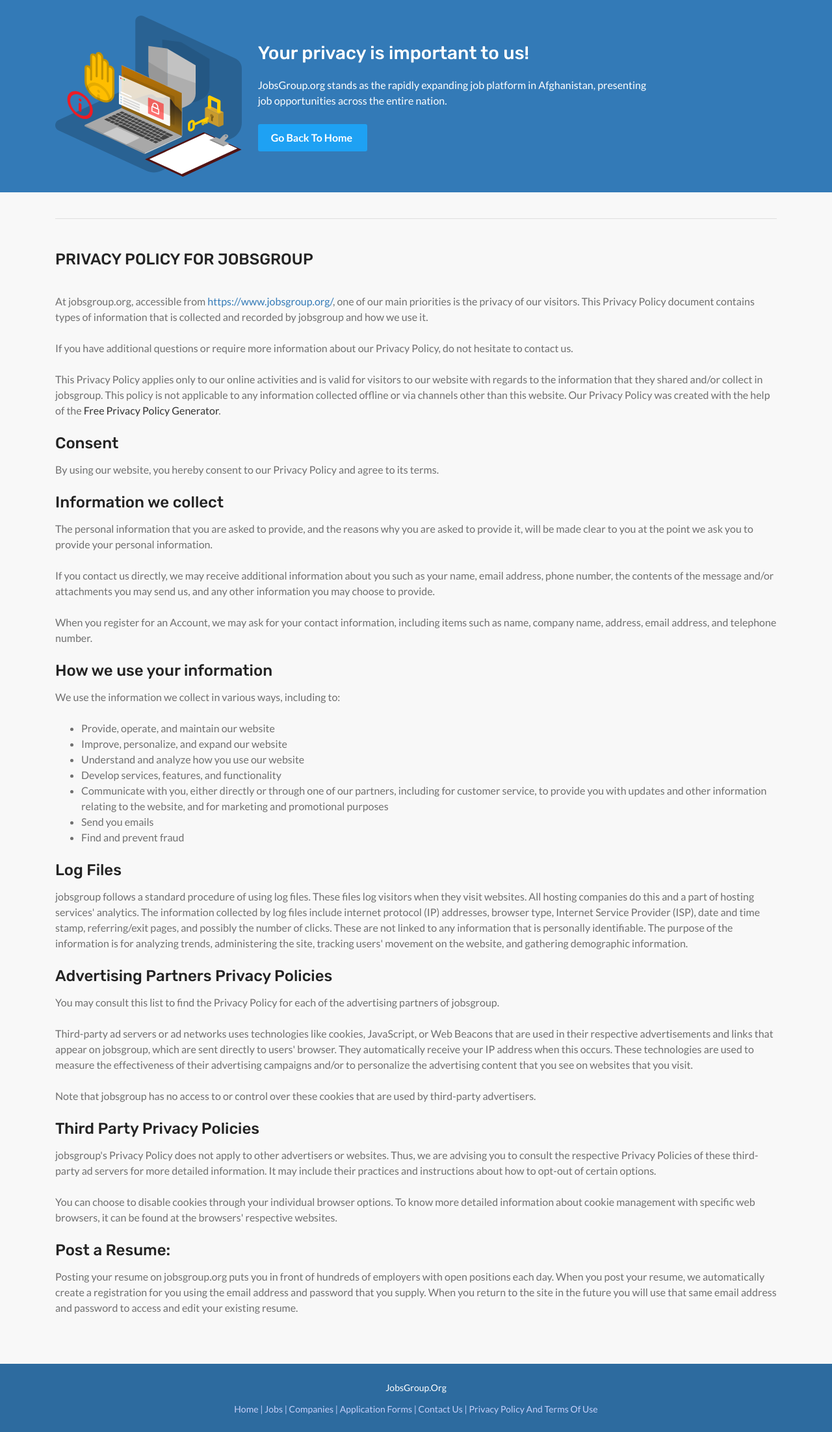
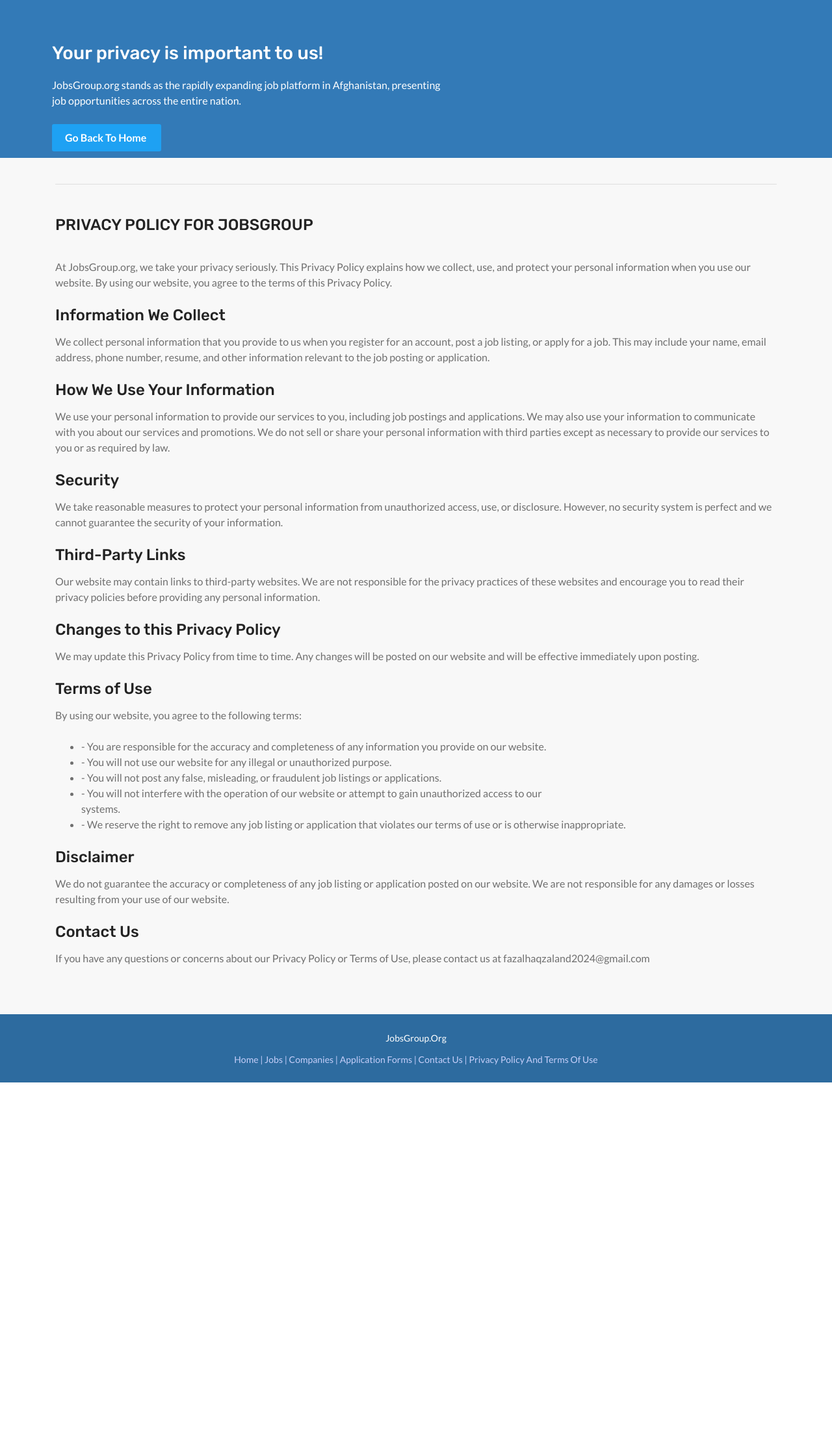
Before and after one commit to fazalhaq55/jobsgroup, a Django app: template templates/pages/privacy_policy.html in a window 1280 px wide. Shown: the part 83-2287 px from the top of the page at 65% size. After the commit the page ends 1749 px from the top, so only its background shows below. Run offline with Django 3.2, Linux system fonts and the light colour scheme; the template is opened without the code that fills it, so the values that code supplies are empty; parts of the project's set-up code (start-up, migrations or seed data) failed here and were passed over; some libraries are stand-ins or nearby versions; some web fonts are replaced.

Commit message:
Privacy Updated

```diff
--- a/templates/jobs/application_forms.html
+++ b/templates/jobs/application_forms.html
@@ -40,10 +40,6 @@
             <br>
             <div class="col-md-10">
                 <div class="row">
-                    <div class="col-md-4">
-                        <img src="{% static 'assets/img/project.svg' %}" title="application form image" width="300" height="300" alt="">
-                        <br><br>
-                    </div>
                     <div class="col-md-8" style="padding: 10px !important; margin-top:30px !important">
                         <h3 style="color: white;">Application Froms, Where you can find form applications for any Organization
                         </h3>
--- a/templates/pages/privacy_policy.html
+++ b/templates/pages/privacy_policy.html
@@ -5,7 +5,7 @@
 {% block title %} Jobsgroup.org | Our Privacy Policy {% endblock %}
 
 {% block meta_data %}
-<meta property="og:title"         content="jobsgroup.org | Privacy Policy" />
+<meta property="og:title" content="jobsgroup.org | Privacy Policy" />
 <meta property="og:image" content="{% static 'assets/images/logo.png' %}">
 <meta property="og:description" content="Your privacy is on our top priority!">
 <meta name="og:url" content="https://jobsgroup.org/our-policy">
@@ -47,13 +47,11 @@
             <br>
             <div class="col-md-10">
                 <div class="row">
-                    <div class="col-md-4">
-                        <img src="{% static 'assets/img/privacy-policy.svg' %}" width="300" height="300" alt="">
-                        <br><br>
-                    </div>
+
                     <div class="col-md-8" style="padding: 10px !important;margin-top: 30px !important;">
                         <h3 style="color: white;">Your privacy is important to us!</h3>
-                        <p style="padding-left:0px !important">JobsGroup.org stands as the rapidly expanding job platform in Afghanistan, presenting job opportunities across the entire nation.</p>
+                        <p style="padding-left:0px !important">JobsGroup.org stands as the rapidly expanding job
+                            platform in Afghanistan, presenting job opportunities across the entire nation.</p>
                         <!-- <a href="" class="site-button white facebook">About Us</a> -->
                         <a href="{% url 'index' %}" class="site-button twitter">Go Back To Home </a>
                     </div>
@@ -68,56 +66,87 @@
             <br>
             <h4>PRIVACY POLICY FOR JOBSGROUP</h4>
             <br>
-            <p>At jobsgroup.org, accessible from <a href="https://www.jobsgroup.org/" style="color: #337ab7;">https://www.jobsgroup.org/</a>, one of our main priorities is the privacy of our visitors. This Privacy Policy document contains types of information that is collected and recorded by jobsgroup and how we use it.</p>
+            <p>At JobsGroup.org, we take your privacy seriously. This Privacy Policy explains how we collect, use, and
+            protect your personal information when you use our website. By using our website, you agree to the terms of
+            this Privacy Policy.</p>
+            <h4>
+            Information We Collect
+        </h4>
 
-            <p>If you have additional questions or require more information about our Privacy Policy, do not hesitate to contact us.</p>
+        <p>
+            We collect personal information that you provide to us when you register for an account, post a job listing,
+            or apply for a job. This may include your name, email address, phone number, resume, and other information
+            relevant to the job posting or application.
+        </p>
+        <h4>
+            How We Use Your Information
+        </h4>
 
-            <p>This Privacy Policy applies only to our online activities and is valid for visitors to our website with regards to the information that they shared and/or collect in jobsgroup. This policy is not applicable to any information collected offline or via channels other than this website. Our Privacy Policy was created with the help of the <a href="https://www.privacypolicyonline.com/privacy-policy-generator/">Free Privacy Policy Generator</a>.</p>
+        <p>
 
-            <h4>Consent</h4>
+            We use your personal information to provide our services to you, including job postings and applications. We
+            may also use your information to communicate with you about our services and promotions.
 
-            <p>By using our website, you hereby consent to our Privacy Policy and agree to its terms.</p>
+            We do not sell or share your personal information with third parties except as necessary to provide our
+            services to you or as required by law.
+        </p>
+        <h4>
+            Security
+        </h4>
+            <p>We take reasonable measures to protect your personal information from unauthorized access, use, or
+            disclosure. However, no security system is perfect and we cannot guarantee the security of your information.
+        </p>
+        <h4>
+            Third-Party Links
+        </h4>
+        <p>
+            Our website may contain links to third-party websites. We are not responsible for the privacy practices of
+            these websites and encourage you to read their privacy policies before providing any personal information.
+        </p>
+        <h4>
+            Changes to this Privacy Policy
+        </h4>
+        <p>
+            We may update this Privacy Policy from time to time. Any changes will be posted on our website and will be
+            effective immediately upon posting.
+        </p>
+        <h4>
+            Terms of Use
+        </h4>
+        <p>
+            By using our website, you agree to the following terms:
+        </p>
+        <ul>
+        <li>
+            - You are responsible for the accuracy and completeness of any information you provide on our website.
+        </li>
+        <li> - You will not use our website for any illegal or unauthorized purpose.
+        </li>
+        <li>
+            - You will not post any false, misleading, or fraudulent job listings or applications.
+        </li>
+        <li>
+            - You will not interfere with the operation of our website or attempt to gain unauthorized access to our
+        </li>
+            systems.
+            <li>
+            - We reserve the right to remove any job listing or application that violates our terms of use or is
+            otherwise inappropriate.
+        </li>
+        </ul>
+        <h4>
+            Disclaimer
+        </h4>
+            <p>
+            We do not guarantee the accuracy or completeness of any job listing or application posted on our website. We
+            are not responsible for any damages or losses resulting from your use of our website.
+        </p>
 
-            <h4>Information we collect</h4>
-
-            <p>The personal information that you are asked to provide, and the reasons why you are asked to provide it, will be made clear to you at the point we ask you to provide your personal information.</p>
-            <p>If you contact us directly, we may receive additional information about you such as your name, email address, phone number, the contents of the message and/or attachments you may send us, and any other information you may choose to provide.</p>
-            <p>When you register for an Account, we may ask for your contact information, including items such as name, company name, address, email address, and telephone number.</p>
-
-            <h4>How we use your information</h4>
-
-            <p>We use the information we collect in various ways, including to:</p>
-
-            <ul>
-            <li>Provide, operate, and maintain our website</li>
-            <li>Improve, personalize, and expand our website</li>
-            <li>Understand and analyze how you use our website</li>
-            <li>Develop services, features, and functionality</li>
-            <li>Communicate with you, either directly or through one of our partners, including for customer service, to provide you with updates and other information relating to the website, and for marketing and promotional purposes</li>
-            <li>Send you emails</li>
-            <li>Find and prevent fraud</li>
-            </ul>
-
-            <h4>Log Files</h4>
-
-            <p>jobsgroup follows a standard procedure of using log files. These files log visitors when they visit websites. All hosting companies do this and a part of hosting services' analytics. The information collected by log files include internet protocol (IP) addresses, browser type, Internet Service Provider (ISP), date and time stamp, referring/exit pages, and possibly the number of clicks. These are not linked to any information that is personally identifiable. The purpose of the information is for analyzing trends, administering the site, tracking users' movement on the website, and gathering demographic information.</p>
-
-            <h4>Advertising Partners Privacy Policies</h4>
-
-            <P>You may consult this list to find the Privacy Policy for each of the advertising partners of jobsgroup.</p>
-
-            <p>Third-party ad servers or ad networks uses technologies like cookies, JavaScript, or Web Beacons that are used in their respective advertisements and links that appear on jobsgroup, which are sent directly to users' browser. They automatically receive your IP address when this occurs. These technologies are used to measure the effectiveness of their advertising campaigns and/or to personalize the advertising content that you see on websites that you visit.</p>
-
-            <p>Note that jobsgroup has no access to or control over these cookies that are used by third-party advertisers.</p>
-
-            <h4>Third Party Privacy Policies</h4>
-
-            <p>jobsgroup's Privacy Policy does not apply to other advertisers or websites. Thus, we are advising you to consult the respective Privacy Policies of these third-party ad servers for more detailed information. It may include their practices and instructions about how to opt-out of certain options. </p>
-
-            <p>You can choose to disable cookies through your individual browser options. To know more detailed information about cookie management with specific web browsers, it can be found at the browsers' respective websites.</p>
-            <h4>Post a Resume:</h4>
+            <h4>Contact Us
+            </h4>
 <p>
-                Posting your resume on jobsgroup.org puts you in front of hundreds of employers with open positions each day. When you post your resume, we automatically create a registration for you using the email address and password that you supply. When you return to the site in the future you will use that same email address and password to access and edit your existing resume.
+            If you have any questions or concerns about our Privacy Policy or Terms of Use, please contact us at
+            fazalhaqzaland2024@gmail.com
         </p>
         </div>
         </section>
```
Also changed, not shown: templates/jobs/jobs_details.html (+13 -0 lines), templates/pages/contact_us.html (+2 -6 lines), templates/pages/index.html (+16 -15 lines). Lines whose indentation alone changed are shown as unchanged.
